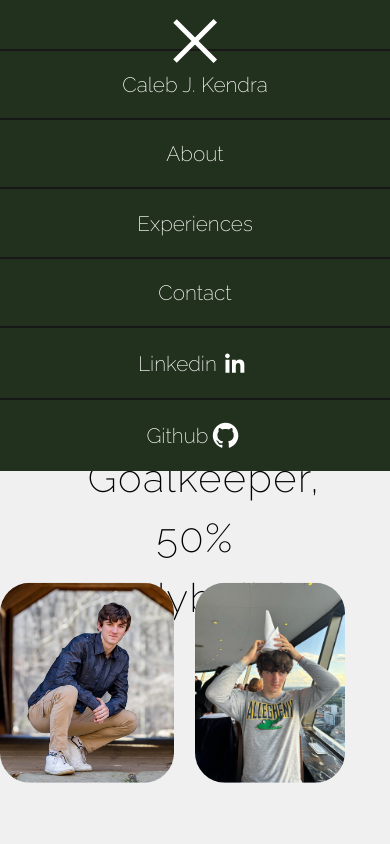
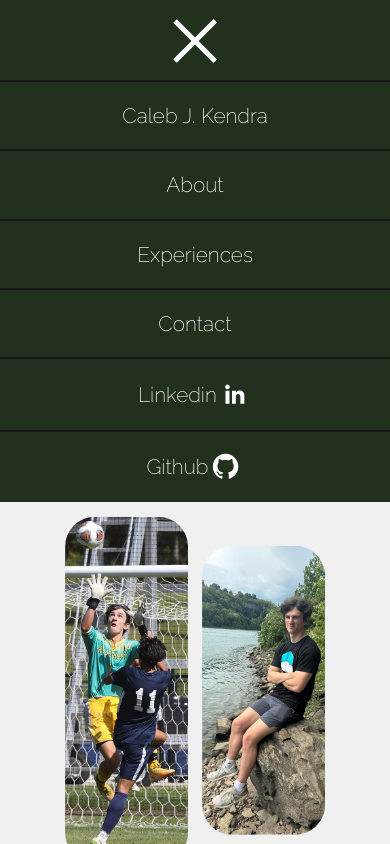
Before and after one commit to CalebKendra/caleb-website, a plain HTML site: page index.html in a window 390 px wide. Both pictures are taken after a click on the link 195 px from the left and 41 px from the top of the page. Shown: the top 844 px of the page. Drawn offline with Linux system fonts and the light colour scheme.

Commit message:
added responsiveness to home page

```diff
--- a/static/js/dropdown.js
+++ b/static/js/dropdown.js
@@ -15,3 +15,12 @@ function toggleHamburger(e) {
 }
 
 dropdownToggle.addEventListener('click', toggleHamburger);
+
+window.addEventListener('resize', () => {
+  if (window.innerWidth >= 680 && dropdownContent.style.display == "flex") {
+    dropdownContent.setAttribute("style", "display: none;")
+    dropdownToggle.setAttribute("style", "position: absolute;")
+
+    bars.forEach(bar => bar.classList.toggle('dropdown-x'));
+  }
+});
--- a/static/style/style.css
+++ b/static/style/style.css
@@ -192,7 +192,7 @@ code {
     height: 50%;
     top: 0;
     left: 0;
-    padding-top: 12.5%;
+    padding-top: 80px;
     background-color: var(--green);
     z-index: 1;
 }
@@ -224,20 +224,31 @@ code {
     }
 }
 
-@media(max-width: 1225px) {
+@media(max-width: 1150px) {
+    .home-text {
+        font-size: 1.8rem;
+        top: 100px;
+        width: 80%;
+    }
+
     .home-container {
         display: grid;
-        grid-template-columns: repeat(2, 50%);
-        grid-template-rows: repeat(2, 50%);
+        grid-template-columns: repeat(2, 1fr);
+        grid-template-rows: repeat(3, 50vw);
         grid-template-areas:
         "bridge hat"
+        "catch wind"
         "catch wind";
-        top: 50%;
+        top: 300px;
+        width: 70%;
     }
 
     .home-img {
-        top: 0;
-        left: 0;
+        top: 50% !important;
+        left: 50%;
+        transform: translate(-50%,-50%);
+        height: auto !important;
+        width: 90%;
     }
 }
 
```
